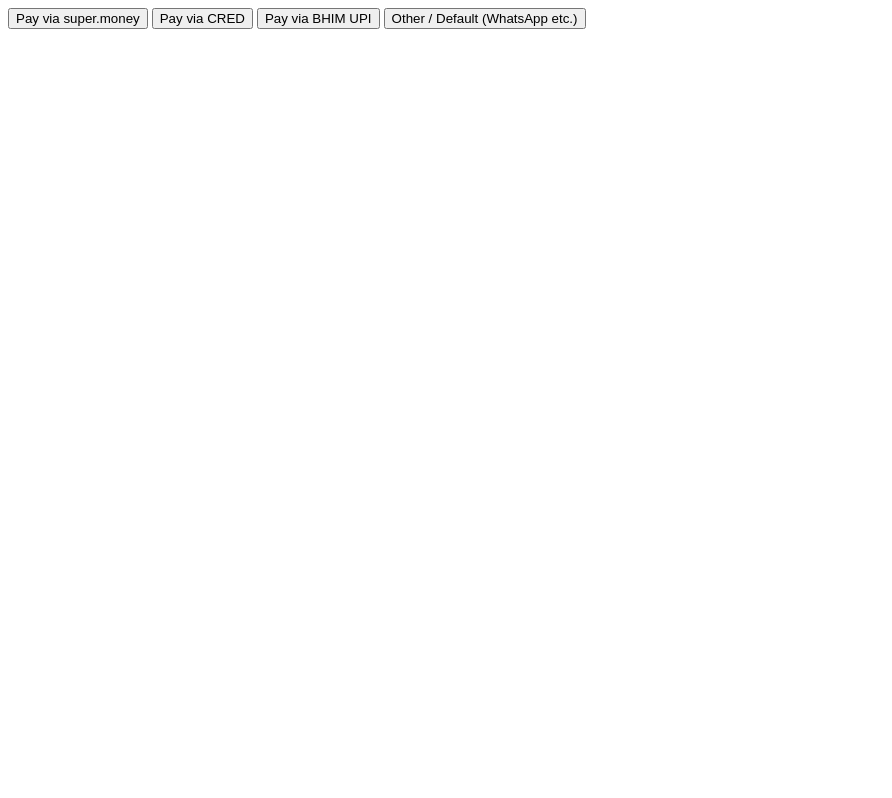
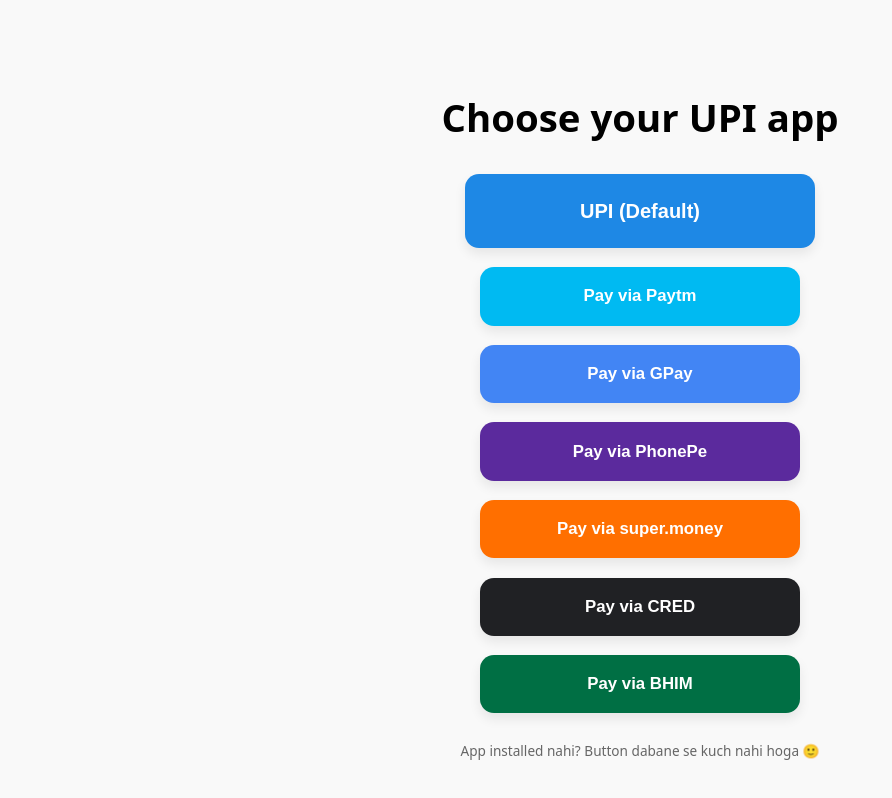
Before and after one commit to Hawkkeye/upi-link, a plain HTML site: page index.html in a window 1280 px wide. Shown: the whole page, without its empty margins (0-892 px from the left). Drawn offline with Linux system fonts and the light colour scheme.

Commit message:
Update index.html

```diff
--- a/index.html
+++ b/index.html
@@ -1,26 +1,106 @@
-<!-- 👇👇  apni UPI ID yahan daalo  👇👇 -->
+<!doctype html>
+<html lang="en">
+<head>
+  <meta charset="utf-8">
+  <title>Select UPI App</title>
+  <meta name="viewport" content="width=device-width, initial-scale=1">
+
+  <style>
+    /* ---------- overall layout ---------- */
+    :root {
+      --btn-fg:   #fff;
+      --btn-rd:   14px;      /* border-radius */
+    }
+    body{
+      margin:0;
+      font-family:system-ui,-apple-system,Segoe UI,Roboto,sans-serif;
+      background:#f9f9f9;
+      display:flex;
+      flex-direction:column;
+      align-items:center;
+      justify-content:center;
+      min-height:100vh;
+      text-align:center;
+      gap:1.2rem;
+      padding:2rem 1rem;
+    }
+    h2{font-size:clamp(1.6rem,4vw,2.4rem);margin:0 0 .75rem}
+
+    /* ---------- button styling ---------- */
+    .upi-btn{
+      width:min(90vw,320px);         /* full-width on mobile, max 320px */
+      padding:1.2rem 2rem;
+      font-size:1.05rem;
+      font-weight:600;
+      color:var(--btn-fg);
+      border:none;
+      border-radius:var(--btn-rd);
+      box-shadow:0 6px 12px rgba(0,0,0,.08);
+      transition:transform .15s ease, box-shadow .15s ease;
+      cursor:pointer;
+    }
+    .upi-btn:hover{transform:translateY(-2px);box-shadow:0 10px 18px rgba(0,0,0,.12)}
+    .upi-btn:active{transform:translateY(0)}
+
+    /* size override for main UPI button */
+    .upi-main{font-size:1.25rem;padding:1.6rem 2.6rem;width:min(95vw,350px)}
+
+    /* colour palette per app */
+    .paytm   {background:#00baf2}
+    .gpay    {background:#4285f4}
+    .phonepe {background:#5b2a9d}
+    .super   {background:#ff6f00}
+    .cred    {background:#202124}
+    .bhim    {background:#006f44}
+    .generic {background:#1e88e5}
+  </style>
+
+  <!-- 🔑 single source of truth -->
   <script>
-  const upiID  = "k.sahu.3@superyes";        // ← single source of truth
-  const payee  = "Khushal Sahu";
-  const base   = `?pa=${upiID}&pn=${payee}`;
+    const upiID = "k.sahu.3@superyes";   // 👈 change this
+    const payee = "Khushal Sahu";       // 👈 change this
+    const base  = `?pa=${upiID}&pn=${encodeURIComponent(payee)}`;
   </script>
+</head>
 
-<!-- ✨ SUPER.MONEY  (test scheme first!) -->
-<button onclick="location=`supermoney://upi/pay${base}`">
+<body>
+  <h2>Choose your UPI app</h2>
+
+  <!-- Universal / Default (largest, top) -->
+  <button class="upi-btn upi-main generic" onclick="location=`upi://pay${base}`">
+    UPI (Default)
+  </button>
+
+  <!-- Paytm -->
+  <button class="upi-btn paytm" onclick="location=`paytmmp://upi/pay${base}`">
+    Pay via Paytm
+  </button>
+
+  <!-- GPay -->
+  <button class="upi-btn gpay" onclick="location=`tez://upi/pay${base}`">
+    Pay via GPay
+  </button>
+
+  <!-- PhonePe -->
+  <button class="upi-btn phonepe" onclick="location=`ppe://pay${base}`">
+    Pay via PhonePe
+  </button>
+
+  <!-- super.money -->
+  <button class="upi-btn super" onclick="location=`supermoney://upi/pay${base}`">
     Pay via super.money
   </button>
 
-<!-- ✨ CRED  (test scheme) -->
-<button onclick="location=`cred://upi/pay${base}`">
+  <!-- CRED -->
+  <button class="upi-btn cred" onclick="location=`cred://upi/pay${base}`">
     Pay via CRED
   </button>
 
-<!-- ✨ BHIM  (mostly works with bhim:// on iOS 16+) -->
-<button onclick="location=`bhim://upi/pay${base}`">
-  Pay via BHIM UPI
+  <!-- BHIM -->
+  <button class="upi-btn bhim" onclick="location=`bhim://upi/pay${base}`">
+    Pay via BHIM
   </button>
 
-<!-- ✨ UNIVERSAL  (opens default app – WhatsApp right now) -->
-<button onclick="location=`upi://pay${base}`">
-  Other / Default (WhatsApp etc.)
-</button>
+  <p style="font-size:.85rem;color:#666;margin-top:.5rem">App installed nahi? Button dabane se kuch nahi hoga 🙂</p>
+</body>
+</html>
```
Lines whose indentation alone changed are shown as unchanged.
